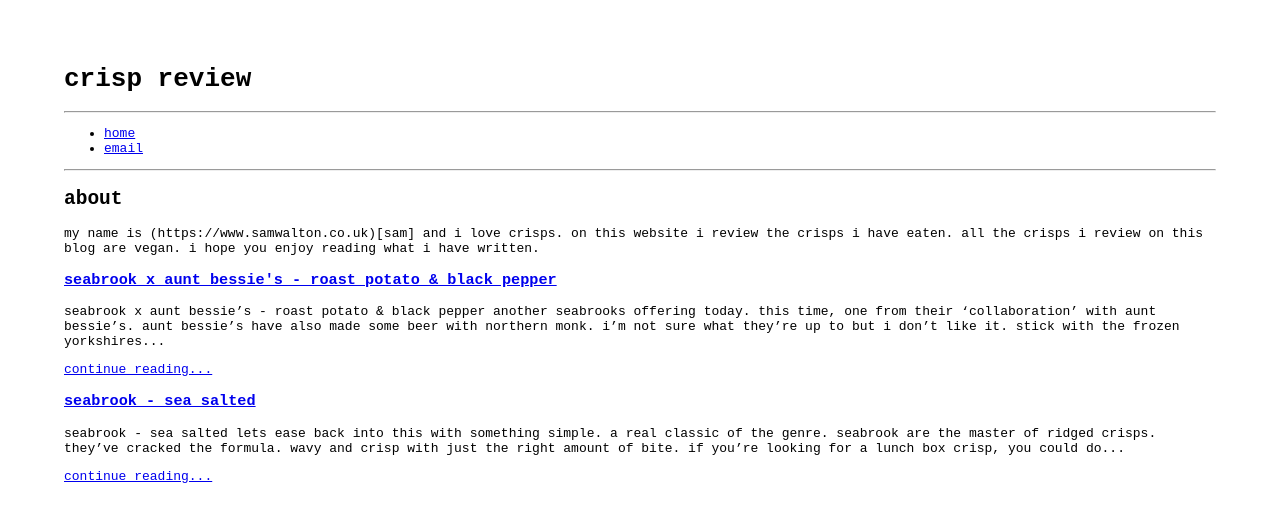
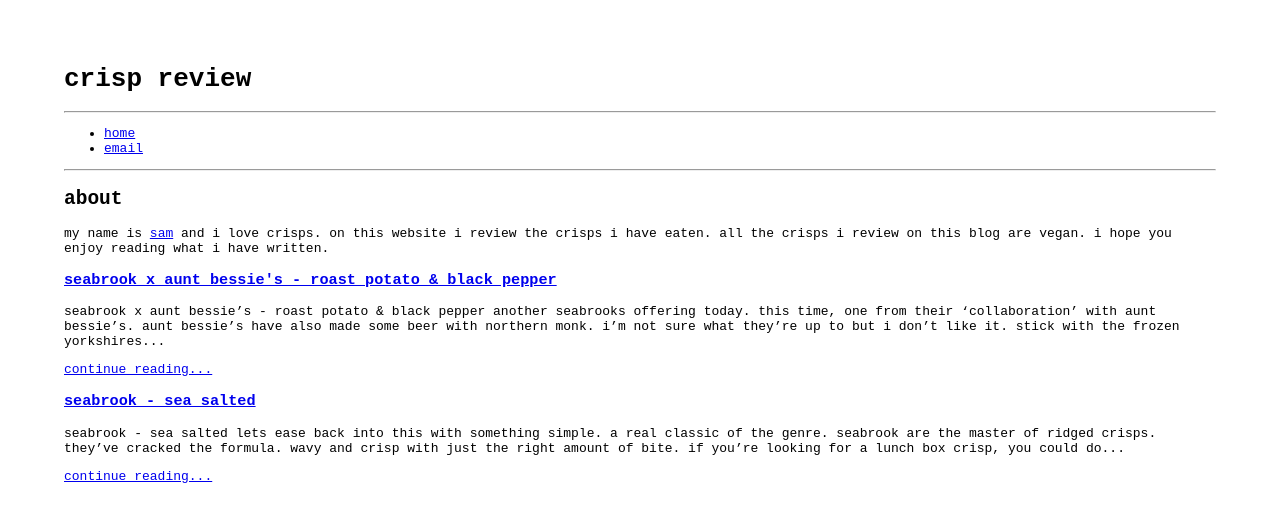
Before and after one commit to crispreview/crispreview.github.io, a Jekyll site: the page built from index.md, in a window 1280 px wide. Shown: the top 522 px of the page. Built offline with Jekyll 4.4.1, drawn with Linux system fonts in a browser that asks for light colours; some of the changed lines change nothing that is shown.

Commit message:
Update index.md

```diff
--- a/index.md
+++ b/index.md
@@ -5,4 +5,4 @@
 link: /
 layout: default
 ---
-My name is (https://www.samwalton.co.uk)[Sam] and I love crisps. On this website I review the crisps I have eaten. All the crisps I review on this blog are vegan. I hope you enjoy reading what I have written.
+My name is [Sam](https://www.samwalton.co.uk) and I love crisps. On this website I review the crisps I have eaten. All the crisps I review on this blog are vegan. I hope you enjoy reading what I have written.
```
